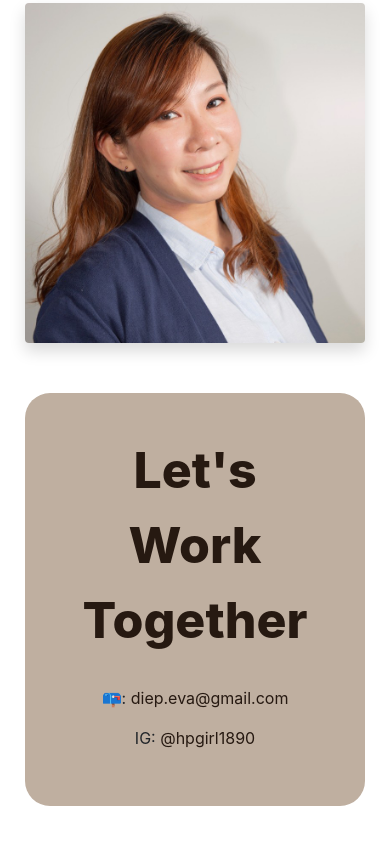
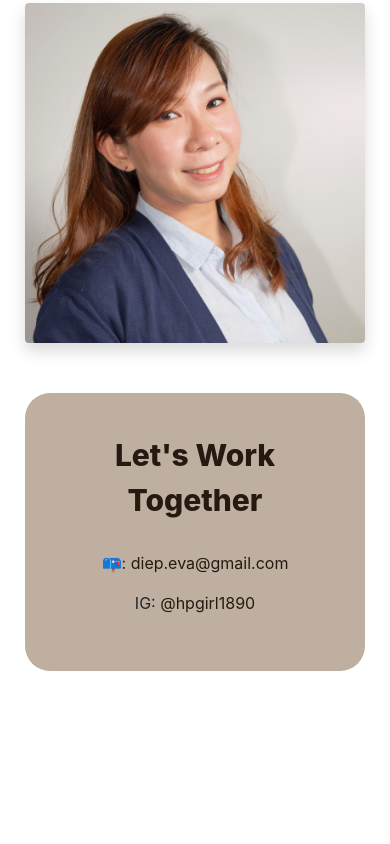
Before and after one commit to GothicHummingbird/Eva-Portfolio, a plain HTML site: page about.html in a window 390 px wide. Shown: the part 936-1780 px from the top of the page. After the commit the page ends 1687 px from the top, so only its background shows below. Drawn offline with nearby package versions, Linux system fonts and the light colour scheme; a web font is replaced by a local one.

Commit message:
Contact Page H1 responsive

```diff
--- a/css/styles.css
+++ b/css/styles.css
@@ -137,4 +137,7 @@ p {
   p {
     text-align: center !important;
   }
+.contact h1 {
+  font-size: 30px;
 }
+}
```
